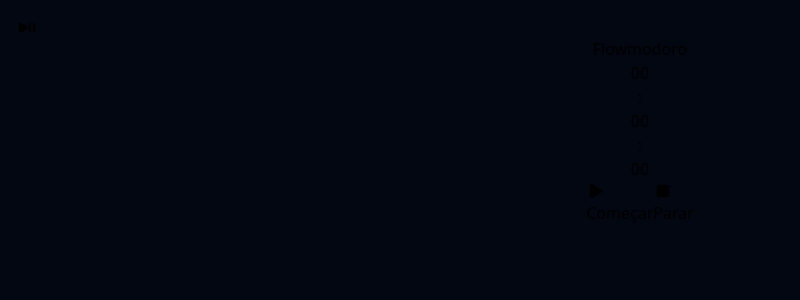
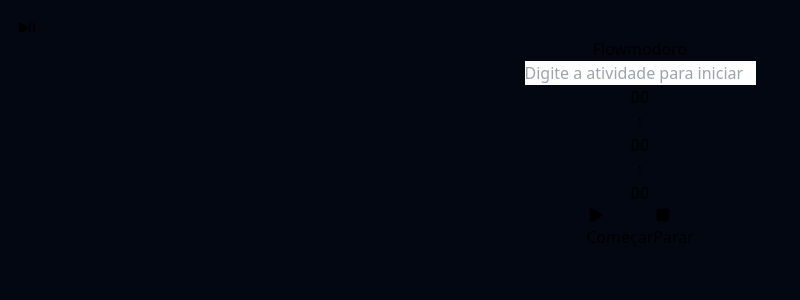
Before and after one commit to camargobiel/flowmodoro, a React (Vite) app: page / in a window 1280 px wide. Shown: the top 300 px of the page, without its empty margins (0-800 px from the left). Built offline with nearby package versions, Linux system fonts and the light colour scheme.

Commit message:
refactor: 💡 task

```diff
--- a/src/components/atoms/CardBase/index.tsx
+++ b/src/components/atoms/CardBase/index.tsx
@@ -1,13 +1,12 @@
 interface CardBaseProps extends React.HTMLAttributes<HTMLDivElement> {
   children: React.ReactNode
-  borderColor?: string
 }
 
-export const CardBase = ({ children, borderColor, className, ...rest }: CardBaseProps) => {
+export const CardBase = ({ children, className, ...rest }: CardBaseProps) => {
   return (
     <div
       {...rest}
-      className={`text-white flex flex-col relative mt-44 p-10 bg-gray-900 w-96 border rounded-xl ${borderColor} h-72 transition-all ${className}`}>
+      className={`text-white flex flex-col relative mt-5 p-10 bg-gray-900 w-96 rounded-xl h-72 transition-all ${className}`}>
       {children}
     </div>
   )
--- a/src/components/molecules/ButtonGroup/index.tsx
+++ b/src/components/molecules/ButtonGroup/index.tsx
@@ -7,6 +7,7 @@ export const ButtonGroup = () => {
   const {
     running,
     seconds,
+    task,
     pause,
     stop,
     start,
@@ -19,7 +20,8 @@ export const ButtonGroup = () => {
         <Button
           onClick={() => start()}
           icon={<PlayIcon width={20}/>}
-          variant="bg-indigo-600 hover:bg-indigo-700"
+          variant={!task ? "bg-indigo-500 cursor-not-allowed" :"bg-indigo-600 hover:bg-indigo-700"}
+          disabled={!task}
         >
           {seconds ? "Voltar" : "Começar"}
         </Button>
--- a/src/components/molecules/Card/index.tsx
+++ b/src/components/molecules/Card/index.tsx
@@ -1,5 +1,5 @@
 import { useContext, useEffect, useState } from "react";
-import { FinishCard, TimerCard } from "@/components";
+import { FinishCard, Task, TimerCard } from "@/components";
 import { TimerContext } from "@/context";
 
 const TEN_PERCENT = 0.1;
@@ -26,7 +26,8 @@ export const Card = () => {
   }, [dates?.stoppedAt, seconds, reset, resting, stopResting])
 
   return (
-    <div className='flex items-center justify-center'>
+    <div className='flex items-center justify-center flex-col'>
+      <Task />
       {
         restTime > 0 ? (
           <FinishCard
--- /dev/null
+++ b/src/components/molecules/Task/index.tsx
@@ -0,0 +1,25 @@
+import { TimerContext } from "@/context";
+import { useContext } from "react";
+
+export const Task = () => {
+  const {
+    task,
+    setTask,
+    running
+  } = useContext(TimerContext);
+
+  return (
+    <div className="flex flex-col">
+      <input
+        id="task"
+        type="text"
+        className="w-96 h-10 p-2 pl-4 text-lg font-medium text-center text-white bg-gray-900 rounded-md outline-none focus:ring-2 focus:ring-indigo-500"
+        placeholder="Digite a atividade para iniciar"
+        value={task}
+        onChange={(e) => setTask(e.target.value)}
+        disabled={running}
+        autoComplete="off"
+      />
+    </div>
+  )
+}
--- a/src/components/molecules/TimerCard/index.tsx
+++ b/src/components/molecules/TimerCard/index.tsx
@@ -9,24 +9,7 @@ export const TimerCard = () => {
     paused,
     resting,
     seconds,
-    dates,
   } = useContext(TimerContext);
-
-  const borderColor = (() => {
-    if (dates?.stoppedAt) {
-      return "border-pink-600";
-    }
-    if (paused) {
-      return "border-pink-600";
-    }
-    if (resting) {
-      return "border-emerald-600";
-    }
-    if (running) {
-      return "border-indigo-600";
-    }
-    return "border-gray-900";
-  })()
 
   const Icon = (() => {
     if (paused) {
@@ -42,7 +25,7 @@ export const TimerCard = () => {
   })()
 
   return (
-    <CardBase className="justify-end items-center gap-10" borderColor={borderColor}>
+    <CardBase className="justify-end items-center gap-10">
       {Icon && (
         <div className="absolute top-0 right-0 mt-4 mr-4 cursor-pointer hover:bg-gray-800 rounded-full p-2 flex gap-2">
           <Icon
--- a/src/components/molecules/index.ts
+++ b/src/components/molecules/index.ts
@@ -3,3 +3,4 @@ export * from './Card'
 export * from './Header'
 export * from './FinishCard'
 export * from './TimerCard'
+export * from './Task'
--- a/src/components/organisms/Content/index.tsx
+++ b/src/components/organisms/Content/index.tsx
@@ -7,7 +7,9 @@ export const Content = () => {
 
   return (
     <TimerContext.Provider value={timer}>
-      <Card />
+      <div className="mt-44">
+        <Card />
+      </div>
     </TimerContext.Provider>
   )
 }
--- a/src/hooks/UseTimer/index.tsx
+++ b/src/hooks/UseTimer/index.tsx
@@ -1,5 +1,8 @@
 import { useCallback, useEffect, useState } from "react";
 import { formatSeconds } from "../../utils";
+import { UseTimerProps, UseTimerResult } from "./types";
+
+const ONE_SECOND = 1000;
 
 const interval = (delay = 0) => (callback: TimerHandler) =>
   useEffect(() => {
@@ -7,35 +10,18 @@ const interval = (delay = 0) => (callback: TimerHandler) =>
     return () => clearInterval(id);
   }, [callback]);
 
-const useSecondsInterval = interval(1000);
-
-export type UseTimerProps = {
-  initialSeconds?: number;
-  initiallyRunning?: boolean;
-}
-
-export type UseTimerResult = {
-  running: boolean;
-  seconds: number;
-  paused: boolean;
-  dates: Record<string, Date> | undefined;
-  resting: boolean;
-  pause: () => void;
-  reset: () => void;
-  start: (initial?: number) => void;
-  stop: () => void;
-  stopResting: () => void;
-}
+const useSecondsInterval = interval(ONE_SECOND);
 
 export const useTimer = ({
   initialSeconds = 0,
   initiallyRunning = false
 }: UseTimerProps = {}): UseTimerResult => {
-  const [seconds, setSeconds] = useState(initialSeconds);
-  const [running, setRunning] = useState(initiallyRunning);
-  const [resting, setResting] = useState(false);
-  const [paused, setPaused] = useState(false);
+  const [seconds, setSeconds] = useState<number>(initialSeconds);
+  const [running, setRunning] = useState<boolean>(initiallyRunning);
+  const [resting, setResting] = useState<boolean>(false);
+  const [paused, setPaused] = useState<boolean>(false);
   const [dates, setDates] = useState<Record<string, Date>>();
+  const [task, setTask] = useState<string>("");
 
   const tick = useCallback(
     () => {
@@ -47,9 +33,9 @@ export const useTimer = ({
   useEffect(() => {
     if (seconds) {
       const [formattedHours, formattedMinutes, formattedSeconds] = formatSeconds(seconds);
-      document.title = `Focado - ${formattedHours}:${formattedMinutes}:${formattedSeconds}`;
+      document.title = `${task} - ${formattedHours}:${formattedMinutes}:${formattedSeconds}`;
     }
-  }, [seconds])
+  }, [seconds, task])
 
   const start = (initial?: number) => {
     if (initial) {
@@ -64,14 +50,17 @@ export const useTimer = ({
       startedAt: new Date(),
     });
   };
+
   const pause = () => {
     setRunning(false);
     setPaused(true);
-  };
+  }
+
   const stopResting = () => {
     setResting(false);
     reset();
   }
+
   const reset = () => {
     setSeconds(0);
     setPaused(false);
@@ -80,12 +69,28 @@ export const useTimer = ({
     setResting(false);
     document.title = `Flowmodoro`;
   };
+
   const stop = () => {
     setDates({
       ...dates,
       stoppedAt: new Date(),
     })
   };
+
   useSecondsInterval(tick);
-  return { pause, reset, running, seconds, start, stop, paused, dates, resting, stopResting };
+
+  return {
+    running,
+    seconds,
+    paused,
+    dates,
+    resting,
+    task,
+    pause,
+    reset,
+    start,
+    stop,
+    stopResting,
+    setTask,
+  };
 };
--- /dev/null
+++ b/src/hooks/UseTimer/types.ts
@@ -0,0 +1,19 @@
+export type UseTimerProps = {
+  initialSeconds?: number;
+  initiallyRunning?: boolean;
+}
+
+export type UseTimerResult = {
+  running: boolean;
+  seconds: number;
+  paused: boolean;
+  dates: Record<string, Date> | undefined;
+  resting: boolean;
+  task: string | undefined;
+  setTask: React.Dispatch<React.SetStateAction<string>>;
+  pause: () => void;
+  reset: () => void;
+  start: (initial?: number) => void;
+  stop: () => void;
+  stopResting: () => void;
+}
--- a/src/hooks/index.ts
+++ b/src/hooks/index.ts
@@ -1 +1,2 @@
 export * from './UseTimer'
+export * from './UseTimer/types'
```
